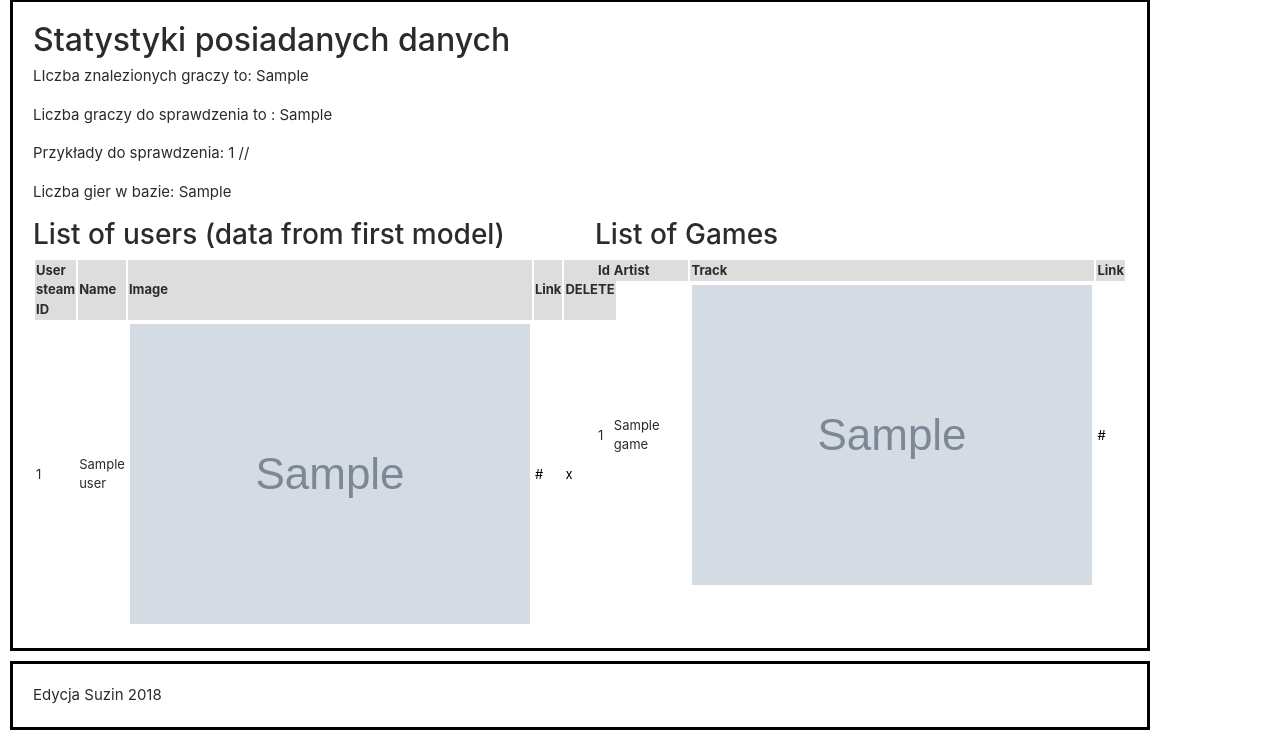
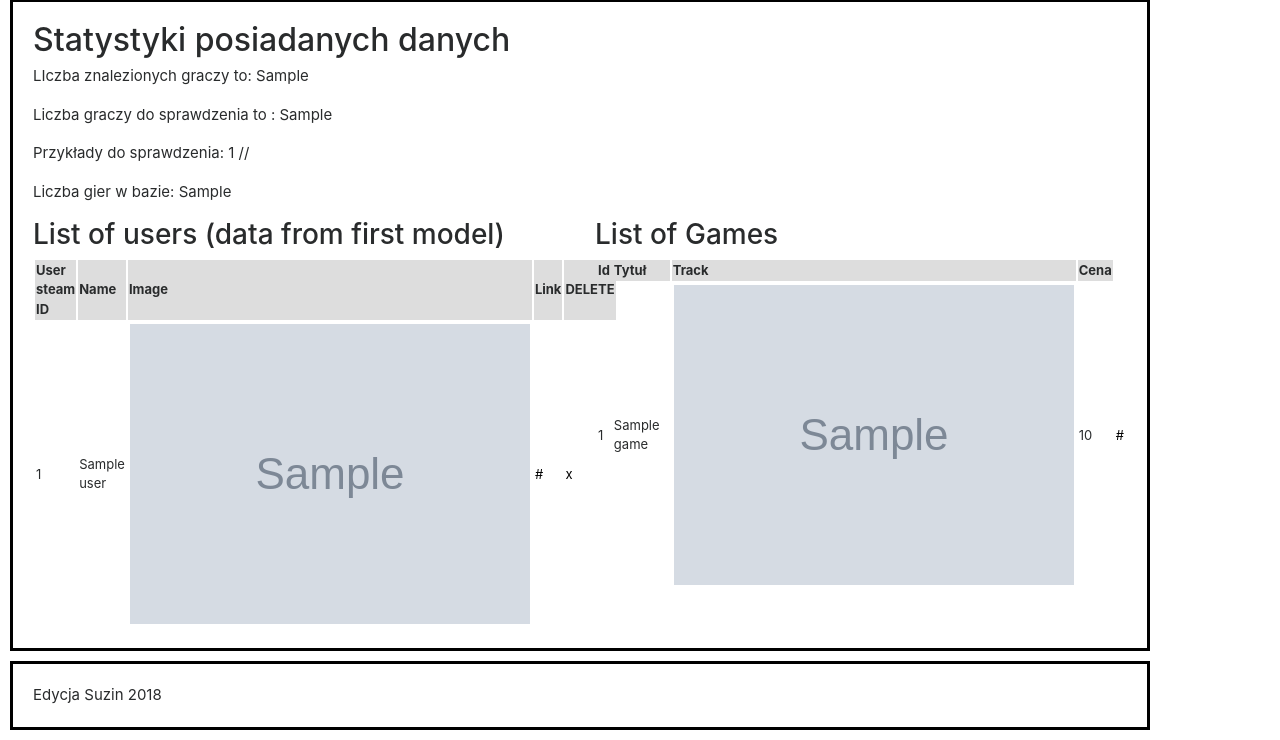
Before and after one commit to Suzin77/Steam-app, a PHP site: the page made by application/views/steamusers/index.php in a window 1280 px wide. Shown: the part 153-893 px from the top of the page. Run offline with PHP 8.4, Linux system fonts and the light colour scheme; the template is opened without the code that fills it: most values are stand-ins (such as "Sample title", 1, 10 or a date in 2020); grey boxes marked "Sample" are stand-in pictures; some libraries are stand-ins or nearby versions.

Commit message:
update
update

```diff
--- a/application/controller/steamAPI.php
+++ b/application/controller/steamAPI.php
@@ -118,7 +118,6 @@ class SteamAPI extends Controller
         $steamApiModel = $this->loadModel('SteamApiModel');
         $allUsers = $steamUsersModel->getAllUsers();
         foreach($allUsers as $key => $value){
-
             $userInfo = $SteamAPISearchReadModel->searchSteamUser($value['user_id']);
             $steamApiModel->updateSteamUser($userInfo);
         }
--- a/application/models/DataSearchReadModel.php
+++ b/application/models/DataSearchReadModel.php
@@ -29,7 +29,7 @@ class DataSearchReadModel extends Model
 
 	public function getGames()
 	{
-		$sql = "SELECT game_id,game_name FROM games ORDER BY rand() LIMIT 20";
+		$sql = "SELECT game_id,game_name,actual_price FROM games ORDER BY rand() LIMIT 20";
 		$query = $this->db->prepare($sql);
 		$query->execute();
 		return $query->fetchAll();
--- a/application/views/steamusers/index.php
+++ b/application/views/steamusers/index.php
@@ -50,9 +50,9 @@
                 <thead style="background-color: #ddd; font-weight: bold;">
                 <tr>
                     <td>Id</td>
-                    <td>Artist</td>
+                    <td>Tytuł</td>
                     <td>Track</td>
-                    <td>Link</td>
+                    <td>Cena</td>
                 </tr>
                 </thead>
                 <tbody>
@@ -61,6 +61,7 @@
                         <td><?php if (isset($game['game_id'])) echo $game['game_id']; ?></td>
                         <td><?php if (isset($game['game_name'])) echo $game['game_name']; ?></td>
                         <td><?php if (isset($game['avatar'])) echo "<img src=\"".$game['avatar']."\" style=\"padding:1px\"/>" ?></td>
+                         <td><?php if (isset($game['actual_price'])) echo $game['actual_price']?></td>
 
 
                         <td>
```
Lines whose indentation alone changed are shown as unchanged.
